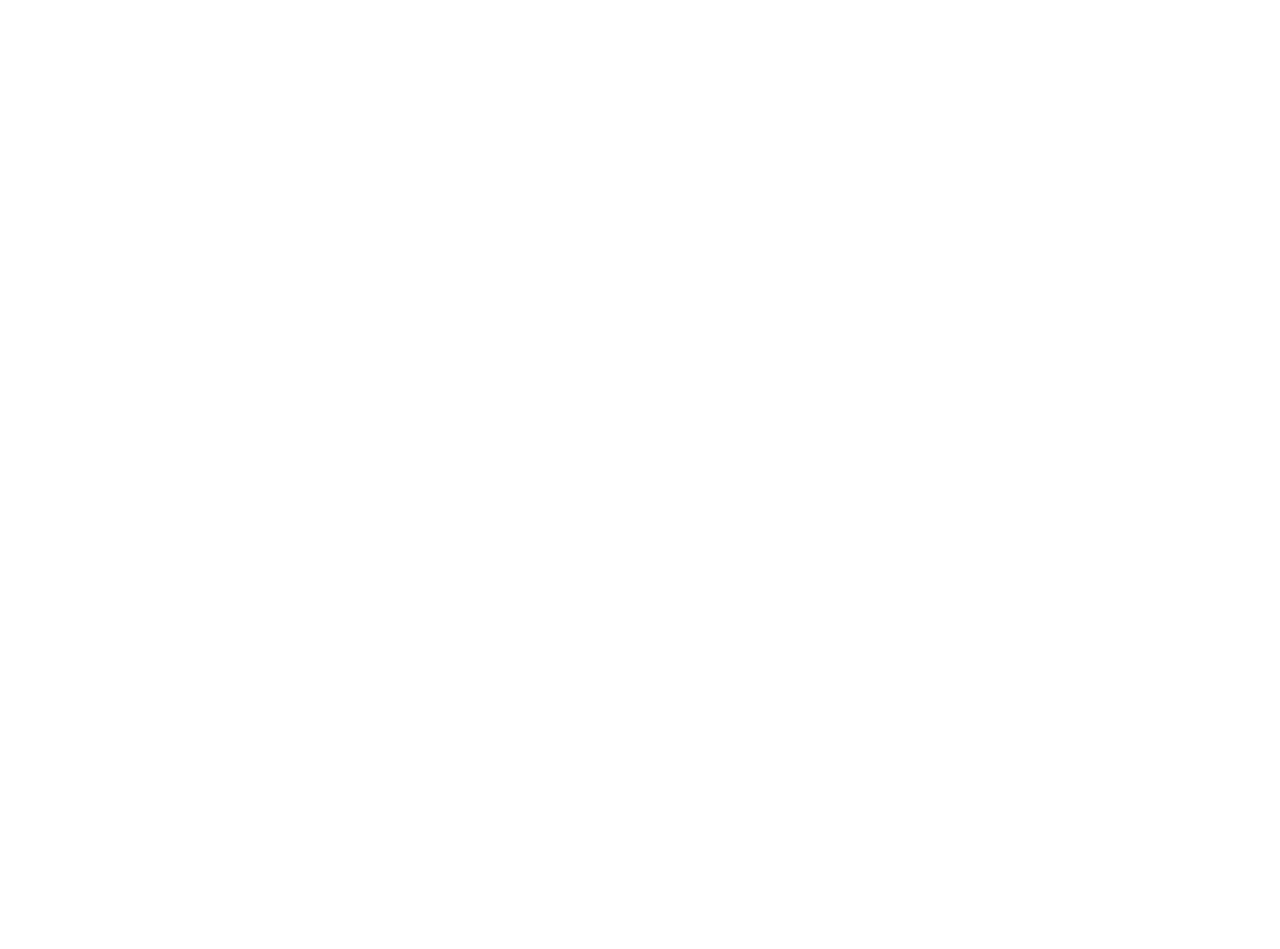
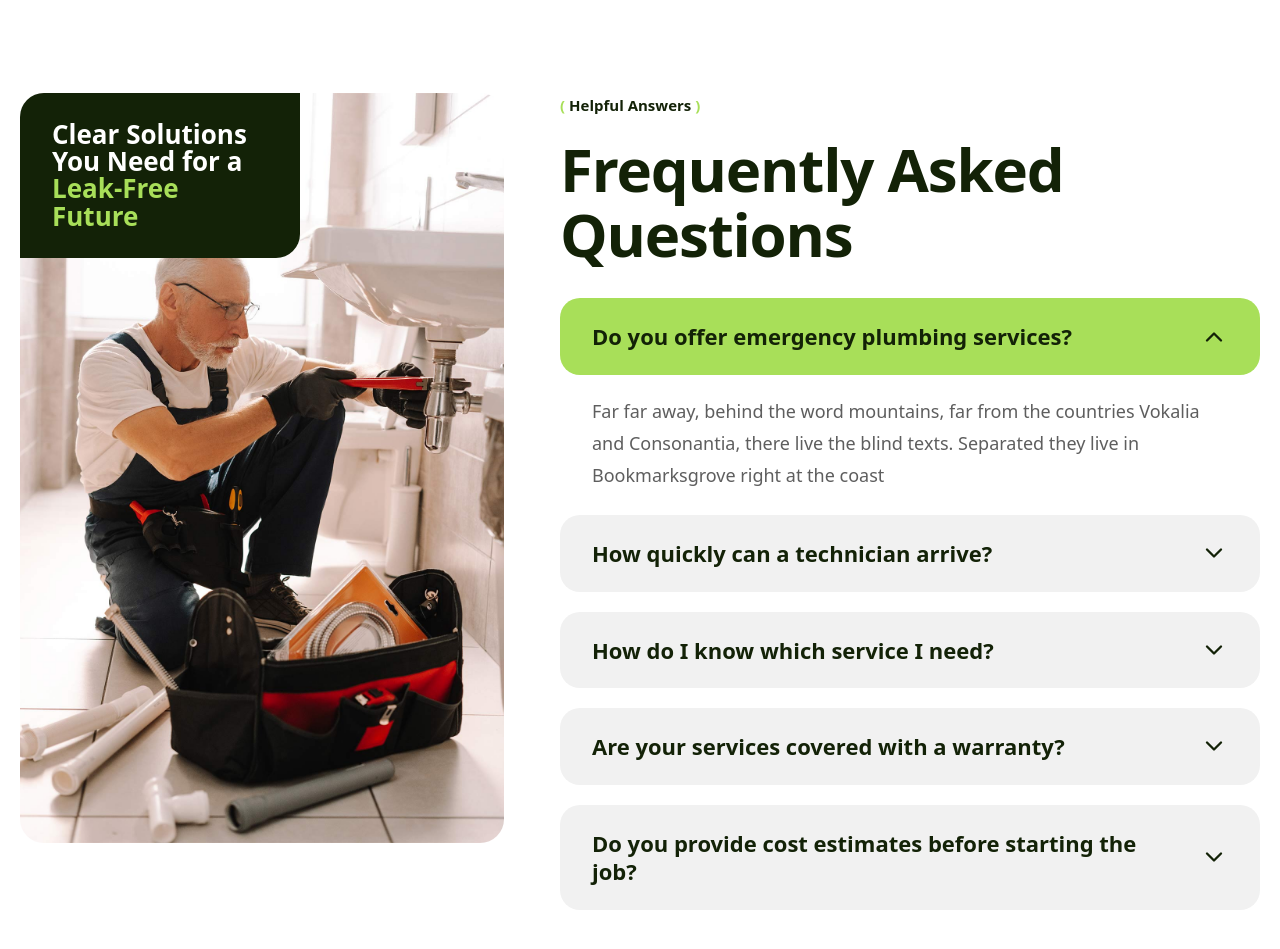
Before and after one commit to codedByShahzad/Plumberz, a Next.js app: page / in a window 1280 px wide. Shown: the part 6060-7009 px from the top of the page. Before the commit the page ends 6057 px from the top, so only its background shows below. Built offline with nearby package versions, Linux system fonts and the light colour scheme.

Commit message:
Made the FAQ Section

```diff
--- a/app/page.tsx
+++ b/app/page.tsx
@@ -1,5 +1,6 @@
 import Banner from "@/src/components/Banner";
 import AboutSection from "@/src/sections/AboutSection";
+import FaqSection from "@/src/sections/FaqSection";
 import HeroSection from "@/src/sections/HeroSection";
 import HowItWorksSection from "@/src/sections/HowItWorksSection";
 import PricingSection from "@/src/sections/PricingSection";
@@ -17,6 +18,7 @@
       <Banner />
       <HowItWorksSection />
       <PricingSection />
+      <FaqSection />
     </div>
   );
 }
--- a/package.json
+++ b/package.json
@@ -9,6 +9,7 @@
     "lint": "eslint"
   },
   "dependencies": {
+    "framer-motion": "^12.36.0",
     "lucide-react": "^0.577.0",
     "next": "16.1.6",
     "react": "19.2.3",
--- a/src/sections/FaqSection.tsx
+++ b/src/sections/FaqSection.tsx
@@ -1,9 +1,166 @@
-import React from 'react'
+"use client";
+
+import Image from "next/image";
+import { ChevronDown } from "lucide-react";
+import { useState } from "react";
+import { AnimatePresence, motion } from "framer-motion";
+
+const faqItems = [
+  {
+    id: 1,
+    question: "Do you offer emergency plumbing services?",
+    answer:
+      "Far far away, behind the word mountains, far from the countries Vokalia and Consonantia, there live the blind texts. Separated they live in Bookmarksgrove right at the coast",
+  },
+  {
+    id: 2,
+    question: "How quickly can a technician arrive?",
+    answer:
+      "Our team aims to respond as quickly as possible depending on your location and service demand. Emergency cases are prioritized for faster arrival.",
+  },
+  {
+    id: 3,
+    question: "How do I know which service I need?",
+    answer:
+      "You can describe your issue through our contact form or phone call, and our team will guide you toward the most suitable plumbing solution.",
+  },
+  {
+    id: 4,
+    question: "Are your services covered with a warranty?",
+    answer:
+      "Yes, many of our plumbing services include workmanship coverage to ensure peace of mind and long-term confidence in the repair.",
+  },
+  {
+    id: 5,
+    question: "Do you provide cost estimates before starting the job?",
+    answer:
+      "Absolutely. We provide clear estimates before work begins so you understand the expected scope, pricing, and service details.",
+  },
+];
 
 const FaqSection = () => {
+  const [openId, setOpenId] = useState<number>(1);
+
+  const toggleFaq = (id: number) => {
+    setOpenId((prev) => (prev === id ? 0 : id));
+  };
+
   return (
-    <div>FaqSection</div>
-  )
-}
+    <section className="bg-[#ffff] py-20 md:py-24">
+      <div className="container-custom">
+        <div className="grid grid-cols-1 items-start gap-12 lg:grid-cols-12 lg:gap-14">
 
-export default FaqSection
+          {/* Left Image */}
+          <div className="order-2 mt-10 lg:order-1 lg:col-span-5 lg:mt-0">
+            <div className="relative mx-auto max-w-130 overflow-hidden rounded-3xl">
+              <Image
+                src="/images/faqimage.jpg"
+                alt="Professional plumber working"
+                width={900}
+                height={1000}
+                className=" w-full object-cover h-155 lg:h-187.5"
+              />
+
+              {/* Overlay Card */}
+              <div className="absolute left-0 top-0 max-w-77.5 rounded-br-3xl bg-[#132207] px-8 py-7 md:max-w-70">
+                <h3 className="text-[26px] font-bold leading-[1.05] text-white">
+                  Clear Solutions
+                  <br />
+                  You Need for a
+                  <br />
+                  <span className="text-(--primary)">Leak-Free Future</span>
+                </h3>
+              </div>
+            </div>
+          </div>
+
+          {/* Right Content */}
+          <div className="order-1 lg:order-2 lg:col-span-7">
+
+            {/* Label */}
+            <div className="mb-5">
+              <span className="inline-flex items-center gap-1 text-[15px] font-semibold text-[#132207]">
+                <span className="text-(--primary)">(</span>
+                Helpful Answers
+                <span className="text-(--primary)">)</span>
+              </span>
+            </div>
+
+            {/* Heading */}
+            <div className="max-w-155">
+              <h2 className="text-[40px] font-bold leading-[1.08] tracking-[-1.2px] text-[#132207] sm:text-[52px] xl:text-[60px]">
+                Frequently Asked
+                <br />
+                Questions
+              </h2>
+            </div>
+
+            {/* FAQ */}
+            <div className="mt-8 space-y-5">
+              {faqItems.map((item) => {
+                const isOpen = openId === item.id;
+
+                return (
+                  <div key={item.id}>
+                    <button
+                      type="button"
+                      onClick={() => toggleFaq(item.id)}
+                      className={`flex w-full cursor-pointer items-center justify-between rounded-[20px] px-8 py-6 text-left transition-all duration-300 ${
+                        isOpen
+                          ? "bg-(--primary)"
+                          : "bg-[#f1f1f1] hover:bg-[#ebebeb]"
+                      }`}
+                    >
+                      <span className="pr-4 text-[22px] font-bold leading-[1.3] text-[#132207]">
+                        {item.question}
+                      </span>
+
+                      <motion.div
+                        animate={{ rotate: isOpen ? 180 : 0 }}
+                        transition={{ duration: 0.25, ease: "easeInOut" }}
+                        className="shrink-0"
+                      >
+                        <ChevronDown
+                          size={28}
+                          strokeWidth={2}
+                          className="text-[#132207]"
+                        />
+                      </motion.div>
+                    </button>
+
+                    <AnimatePresence initial={false}>
+                      {isOpen && (
+                        <motion.div
+                          initial={{ height: 0, opacity: 0 }}
+                          animate={{ height: "auto", opacity: 1 }}
+                          exit={{ height: 0, opacity: 0 }}
+                          transition={{ duration: 0.32, ease: "easeInOut" }}
+                          className="overflow-hidden"
+                        >
+                          <motion.div
+                            initial={{ y: -8 }}
+                            animate={{ y: 0 }}
+                            exit={{ y: -8 }}
+                            transition={{ duration: 0.25 }}
+                            className="px-8 pt-5 pb-1"
+                          >
+                            <p className="max-w-190 text-[18px] leading-8 text-[#5e5e5e]">
+                              {item.answer}
+                            </p>
+                          </motion.div>
+                        </motion.div>
+                      )}
+                    </AnimatePresence>
+                  </div>
+                );
+              })}
+            </div>
+
+          </div>
+        </div>
+      </div>
+    </section>
+  );
+};
+
+export default FaqSection;
```
Also changed, not shown: 1 other file (tests, documents, lock files or other folders).
